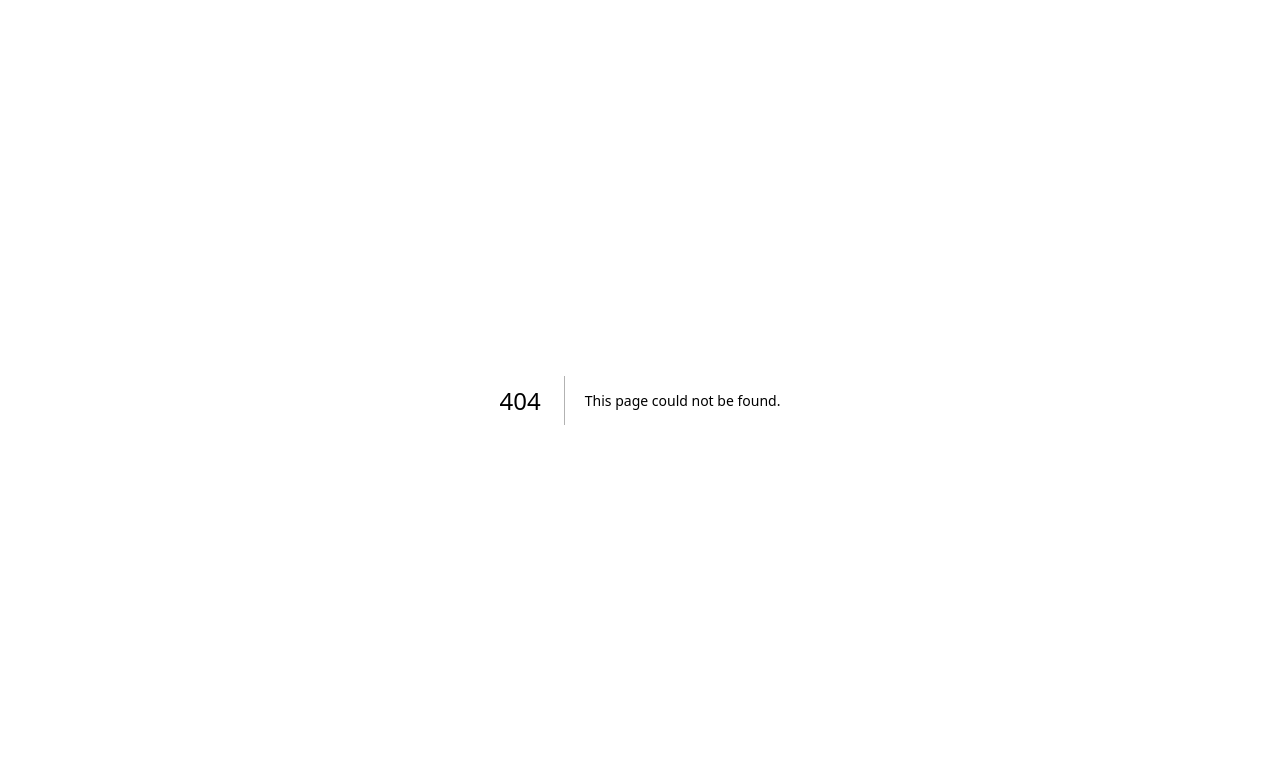
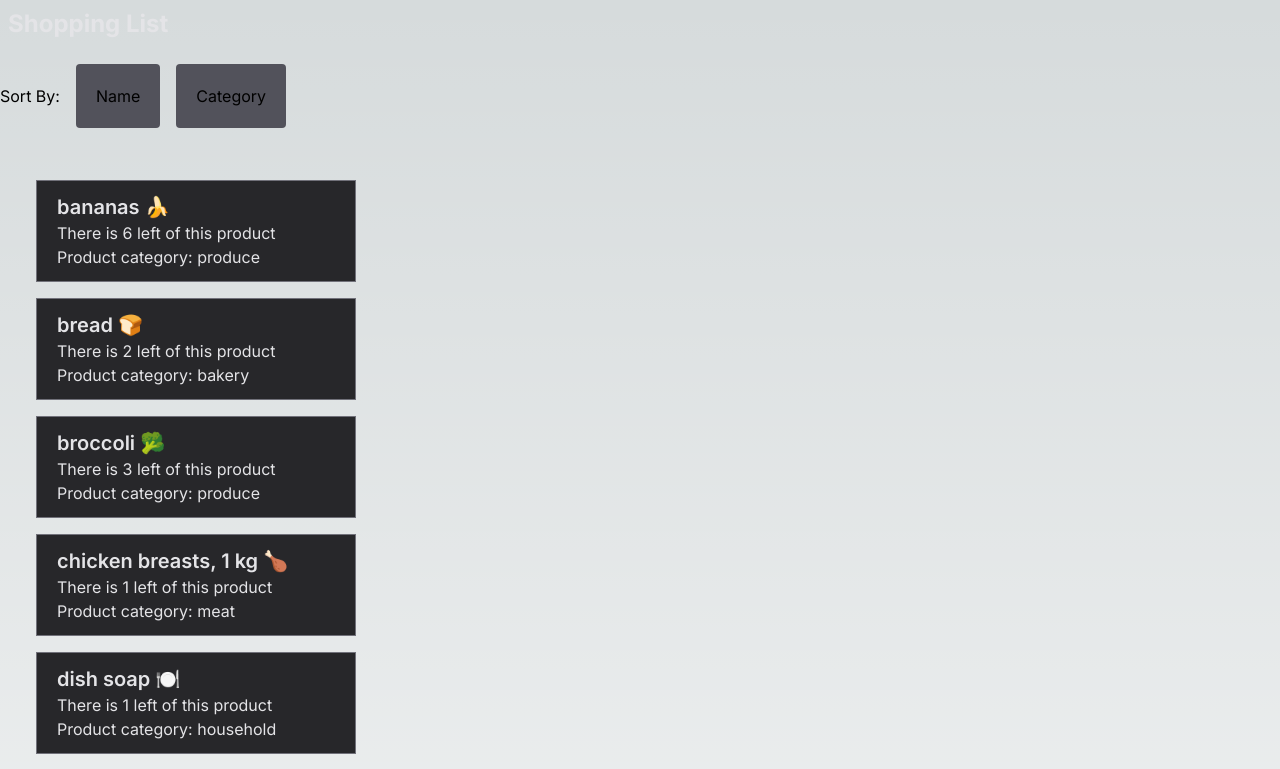
Before and after one commit to lilcarsar/cprg306-assignments, a Next.js app: page /week5 in a window 1280 px wide. Before the commit this address had no page. Shown: the top 769 px of the page. Built offline with nearby package versions, Linux system fonts and the light colour scheme.

Commit message:
week5 done

```diff
--- a/app/page.js
+++ b/app/page.js
@@ -14,6 +14,9 @@ export default function Home() {
       <p>
         <Link href="week4">Week 4</Link>
       </p>
+      <p>
+        <Link href="week5">Week 5</Link>
+      </p>
     </main>
   );
 }
--- /dev/null
+++ b/app/week5/heading.js
@@ -0,0 +1,3 @@
+export default function Heading({ title }) {
+    return <h2 className="text-2xl font-bold m-2 text-zinc-200">{title}</h2>;
+  }
--- /dev/null
+++ b/app/week5/item-list.js
@@ -0,0 +1,50 @@
+"use client";
+
+import { useState } from "react";
+import Heading from "./heading";
+import Item from "./item";
+import ItemsData from "./items.json";
+
+export default function ItemList() {
+  let dataArray = ItemsData.map((item) => ({ ...item }));
+  let [sortBy, setSortBy] = useState("name");
+
+  dataArray = dataArray.sort((a, b) => {
+    if (isNaN(parseInt(a[sortBy]))) {
+      let nameA = a[sortBy].toUpperCase();
+      let nameB = b[sortBy].toUpperCase();
+      if (nameA < nameB) {
+        return -1;
+      }
+      if (nameA > nameB) {
+        return 1;
+      }
+      return 0;
+    }
+  });
+
+  return (
+    <main>
+        <div>
+        <Heading title="Shopping List" />
+        <div>
+            Sort By:
+            <button onClick={() => setSortBy('name')} className="p-5 hover:bg-zinc-800 bg-zinc-600 rounded m-4">
+            Name
+            </button>
+            <button onClick={() => setSortBy('category')} className="p-5 hover:bg-zinc-800 bg-zinc-600 rounded">
+            Category
+            </button>
+        </div>
+
+        <section className="grid grid-cols-3 gap-5 p-5">
+            <div>
+                {dataArray.map((item) => (
+                <Item key={item.id} name={item.name} quantity={item.quantity} category={item.category} />
+                ))}
+            </div>
+        </section>
+        </div>
+    </main>
+  );
+}
--- /dev/null
+++ b/app/week5/item.js
@@ -0,0 +1,13 @@
+export default function Item({name, quantity, category})
+{
+
+    return (
+        <div className = "border border-zinc-500 bg-zinc-800 px-5 py-3 text-zinc-200 w-full max-w-xs m-4 p-2">
+            <ul>
+                <li><h3 className="text-xl font-semibold">{name}</h3></li>
+                <li><p>There is {quantity} left of this product</p></li>
+                <li><p>Product category: {category}</p></li>
+            </ul>
+        </div>
+    );
+    }
--- /dev/null
+++ b/app/week5/items.json
@@ -0,0 +1,74 @@
+[
+    {
+      "id": "1h2GJKH12gkHG31h1H",
+      "name": "milk, 4 L 🥛",
+      "quantity": 1,
+      "category": "dairy"
+    },
+    {
+      "id": "2KJH3k2j3H1k2J3K1H",
+      "name": "bread 🍞",
+      "quantity": 2,
+      "category": "bakery"
+    },
+    {
+      "id": "3h2KJH3k2j3H1k2J3",
+      "name": "eggs, dozen 🥚",
+      "quantity": 2,
+      "category": "dairy"
+    },
+    {
+      "id": "4k2J3K1H2GJKH12gk",
+      "name": "bananas 🍌",
+      "quantity": 6,
+      "category": "produce"
+    },
+    {
+      "id": "5H1h1H2KJH3k2j3H",
+      "name": "broccoli 🥦",
+      "quantity": 3,
+      "category": "produce"
+    },
+    {
+      "id": "6H1k2J3K1H2GJKH1",
+      "name": "chicken breasts, 1 kg 🍗",
+      "quantity": 1,
+      "category": "meat"
+    },
+    {
+      "id": "7gkHG31h1H2KJH3k",
+      "name": "pasta sauce 🍝",
+      "quantity": 3,
+      "category": "canned goods"
+    },
+    {
+      "id": "8j3H1k2J3K1H2GJK",
+      "name": "spaghetti, 454 g 🍝",
+      "quantity": 2,
+      "category": "dry goods"
+    },
+    {
+      "id": "9H12gkHG31h1H2KJ",
+      "name": "toilet paper, 12 pack 🧻",
+      "quantity": 1,
+      "category": "household"
+    },
+    {
+      "id": "10H3k2j3H1k2J3K1",
+      "name": "paper towels, 6 pack",
+      "quantity": 1,
+      "category": "household"
+    },
+    {
+      "id": "11k2J3K1H2GJKH12",
+      "name": "dish soap 🍽️",
+      "quantity": 1,
+      "category": "household"
+    },
+    {
+      "id": "12GJKH12gkHG31h1",
+      "name": "hand soap 🧼",
+      "quantity": 4,
+      "category": "household"
+    }
+  ]
--- /dev/null
+++ b/app/week5/page.js
@@ -0,0 +1,11 @@
+
+import ItemList from './item-list.js';
+
+export default function Page() {
+
+    return (
+    <main>
+        <ItemList />
+    </main>
+    );
+}
```
